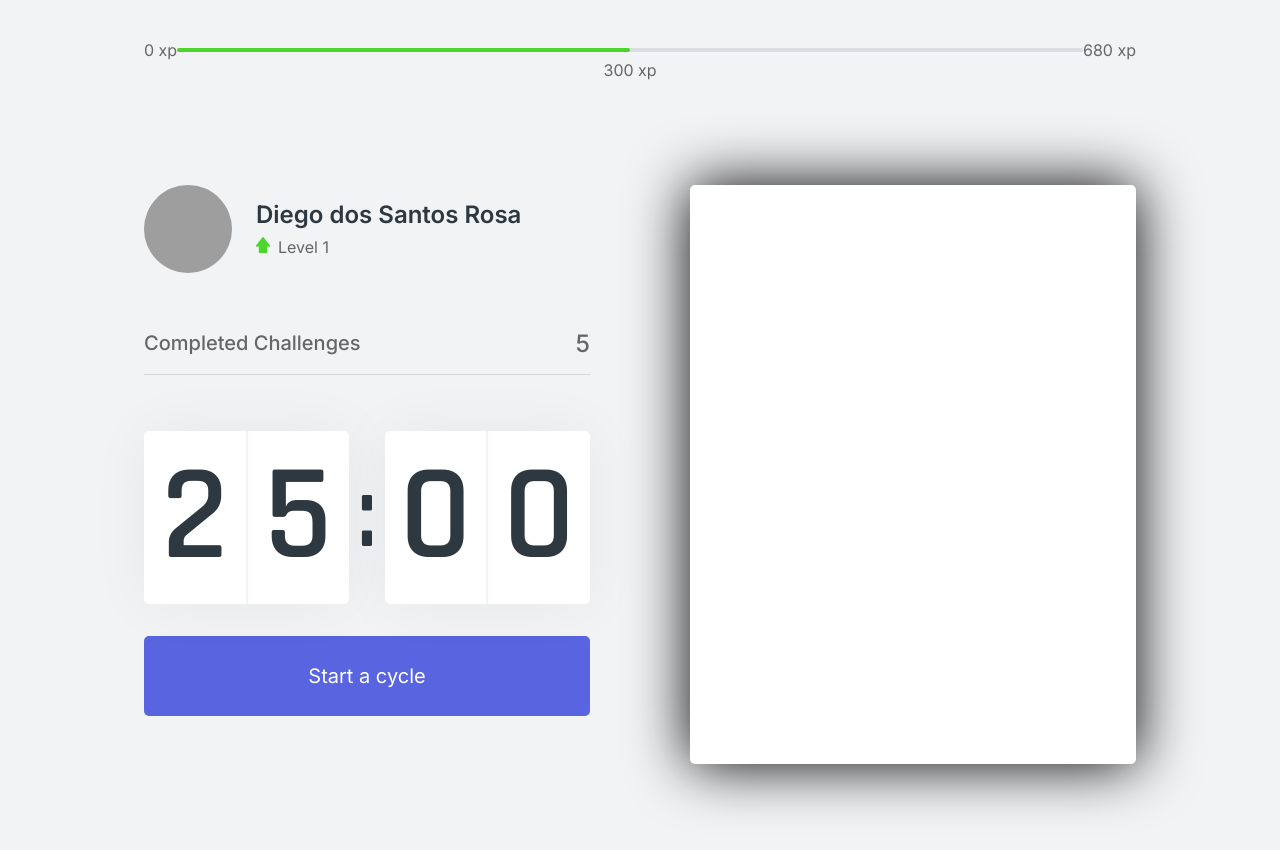
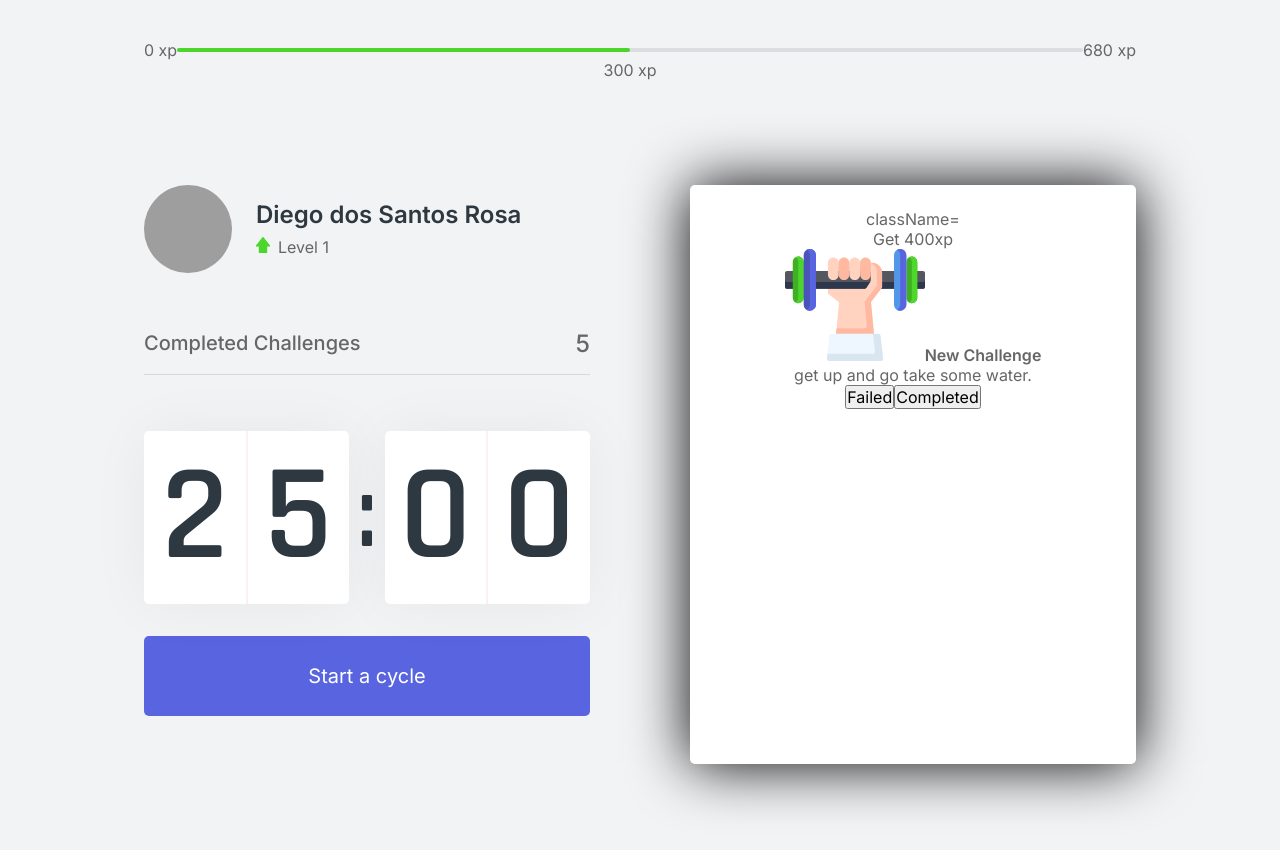
Before and after one commit to Diegodossantos23/next-focusit, a Next.js app in the folder focusit-next/: page / in a window 1280 px wide. Shown: the top 850 px of the page. Built offline with nearby package versions, Linux system fonts and the light colour scheme; grey boxes are pictures that could not be loaded.

Commit message:
criando primeiro desadio apos o termino do clico

```diff
--- a/focusit-next/src/components/ChallengeBox.tsx
+++ b/focusit-next/src/components/ChallengeBox.tsx
@@ -6,7 +6,20 @@ export const ChallengeBox = () => {
     return(
         <div className={styles.challengeBoxContainer}>
             {hasActiveChallenge ? (
-                <div/>
+                <div> className={styles.challengeActive}
+                    <header>Get 400xp</header>
+
+                    <main>
+                        <img src="icons/body.svg"/>
+                        <strong>New Challenge</strong>
+                        <p>get up and go take some water.</p>
+                    </main>
+
+                    <footer>
+                        <button>Failed</button>
+                        <button>Completed</button>
+                    </footer>
+                </div>
             ) : (
                 <div className={styles.challengeNotActive}>
                     <strong>complete a cycle to receive challenges</strong>
```
